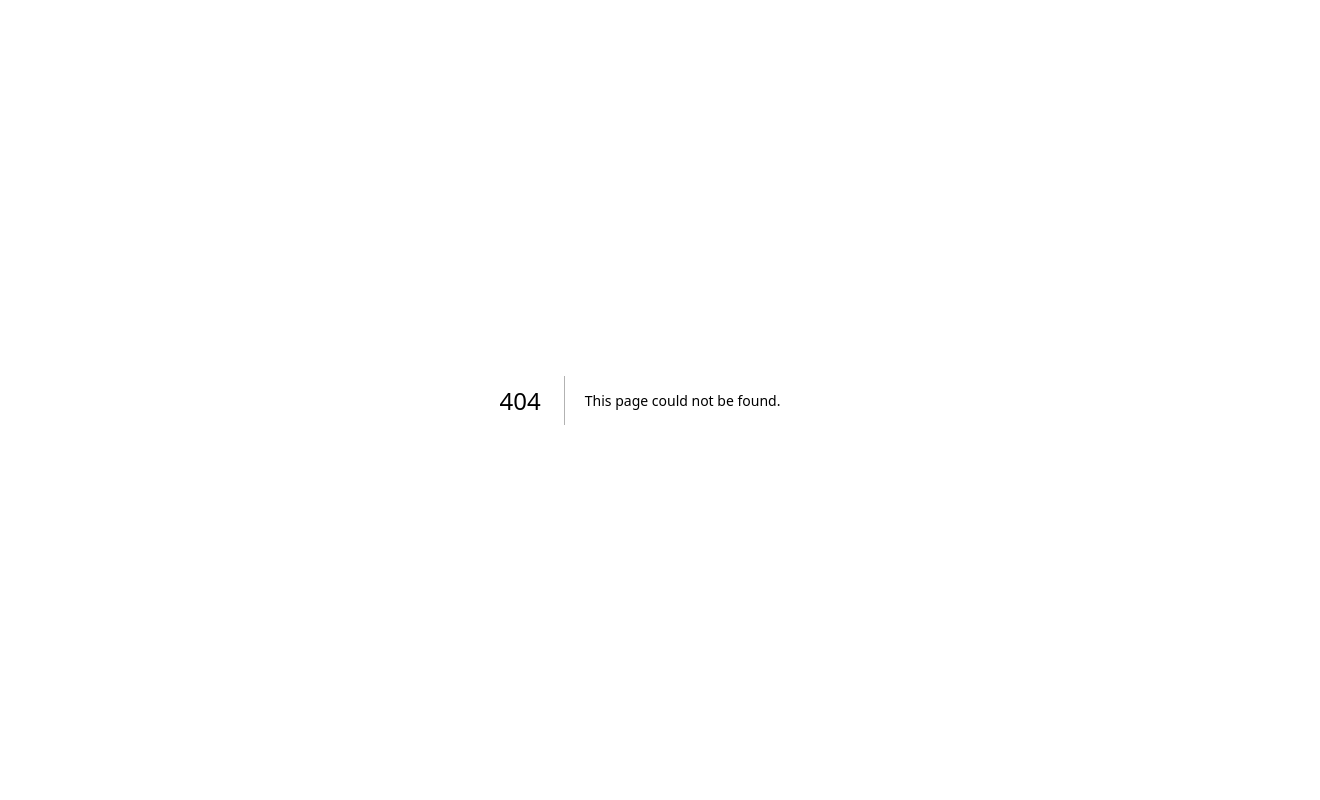
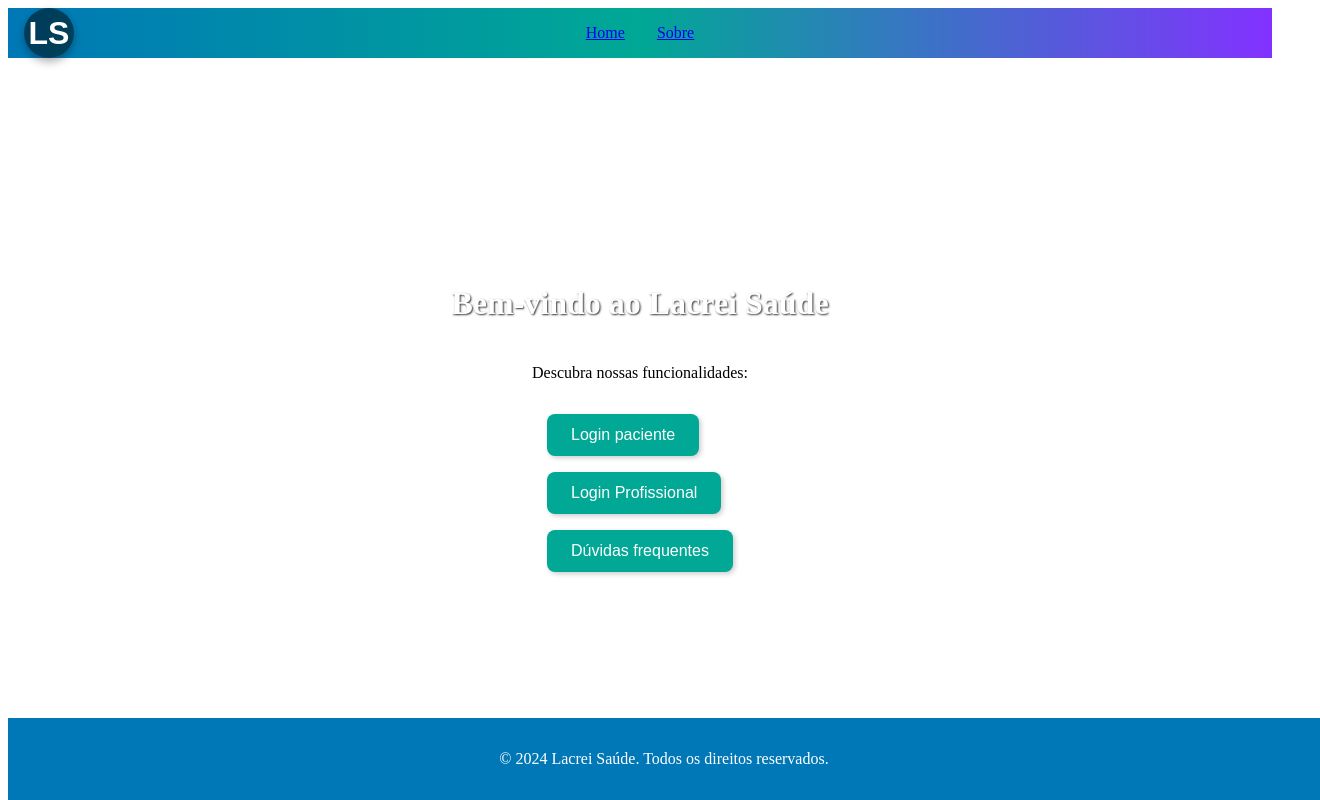
Before and after one commit to Natqueen/lacrei-saude, a Next.js app: page /Index in a window 1280 px wide. Before the commit this address had no page. Shown: the whole page, 1320 px wide, since content can reach past the window. Built offline with nearby package versions, Linux system fonts and the light colour scheme.

Commit message:
segunda parte

```diff
--- /dev/null
+++ b/components/Footer.tsx
@@ -0,0 +1,23 @@
+// components/Footer.tsx
+import React from 'react';
+import styled from 'styled-components';
+
+const FooterContainer = styled.footer`
+  background-color: #0078B7;
+  color: white;
+  text-align: center;
+  padding: 1rem;
+  position: absolute;
+  bottom: 0;
+  width: 100%;
+`;
+
+const Footer: React.FC = () => {
+  return (
+    <FooterContainer>
+      <p>&copy; 2024 Lacrei Saúde. Todos os direitos reservados.</p>
+    </FooterContainer>
+  );
+};
+
+export default Footer;
--- /dev/null
+++ b/pages/Index.tsx
@@ -0,0 +1,64 @@
+// pages/index.tsx
+import React from 'react';
+import Header from '../components/Header';
+import Footer from '../components/Footer';
+import styled from 'styled-components';
+import Link from "next/link";
+
+const MainContainer = styled.main`
+  display: flex;
+  flex-direction: column;
+  align-items: center;
+  justify-content: center;
+  min-height: calc(100vh - 150px);
+  padding: 2rem;
+`;
+
+const ButtonContainer = styled.div`
+  display: flex;
+  flex-direction: column;
+  gap: 16px;
+  margin-top: 16px;
+`;
+
+const ActionButton = styled.button`
+  background-color: #00A895;
+  color: white;
+  padding: 12px 24px;
+  border-radius: 8px;
+  font-size: 1rem;
+  cursor: pointer;
+  border: none;
+  transition: background-color 0.3s, box-shadow 0.3s;
+  box-shadow: 2px 2px 5px rgba(0, 0, 0, 0.2);
+  &:hover {
+    background-color: #0078B7;
+    box-shadow: 3px 3px 7px rgba(0, 0, 0, 0.3);
+  }
+`;
+
+const Home: React.FC = () => {
+  return (
+    <>
+      <Header />
+      <MainContainer>
+        <h2 style={{ fontWeight: 'bold', fontSize: '2rem', textShadow: '1px 1px 2px rgba(0, 0, 0, 0.8)', color: 'white' }}>Bem-vindo ao Lacrei Saúde</h2>
+        <p>Descubra nossas funcionalidades:</p>
+        <ButtonContainer>
+          <Link href="https://paciente.lacreisaude.com.br/" passHref target="_blank" rel="noopener noreferrer">
+            <ActionButton>Login paciente</ActionButton>
+          </Link>
+          <Link href="https://profissional.lacreisaude.com.br/" passHref target="_blank" rel="noopener noreferrer">
+            <ActionButton>Login Profissional</ActionButton>
+          </Link>
+          <Link href="https://lacreisaude.com.br/ajuda/" passHref target="_blank" rel="noopener noreferrer">
+            <ActionButton>Dúvidas frequentes</ActionButton>
+          </Link>
+        </ButtonContainer>
+      </MainContainer>
+      <Footer />
+    </>
+  );
+};
+
+export default Home;
```
Also changed, not shown: pages/sobre.tsx (added, +44 -0 lines), tsconfig.json (+7 -10 lines).
